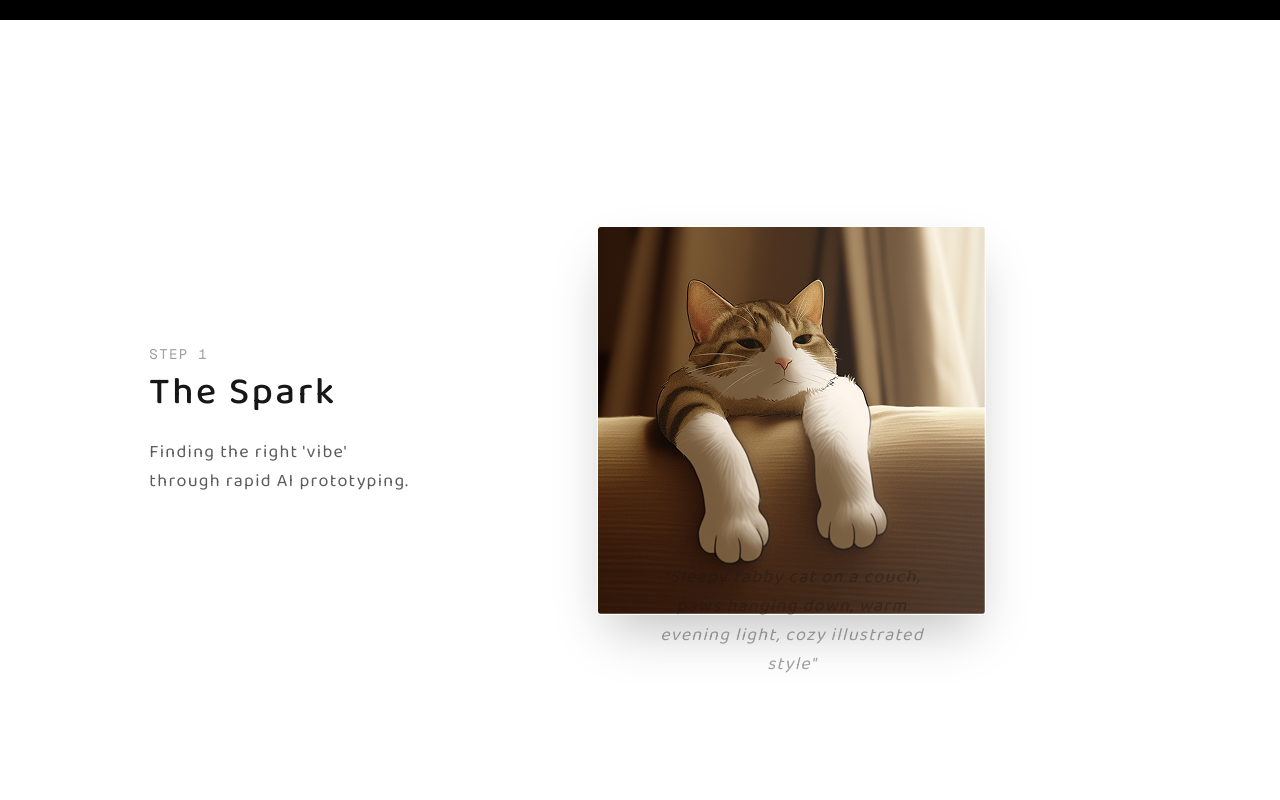
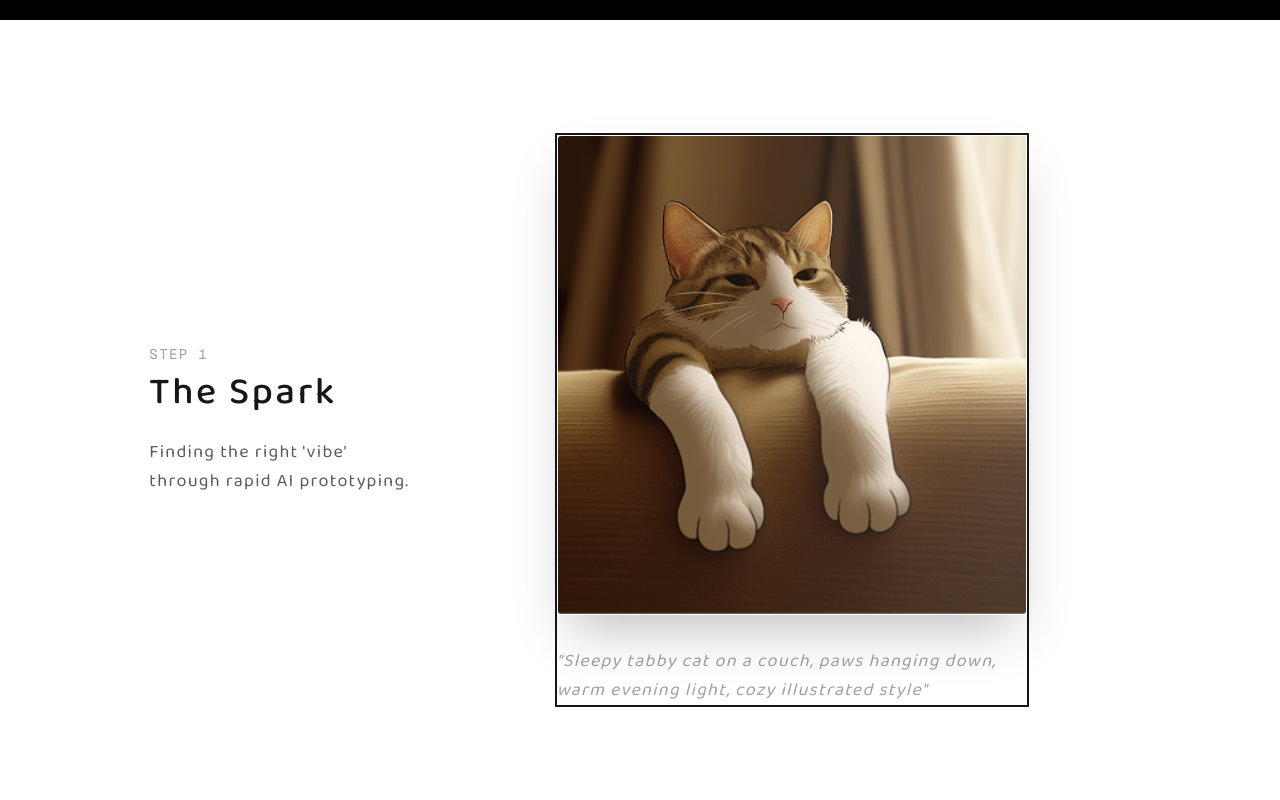
Before and after one commit to SirShabluli/portfolio, a Next.js app: page / in a window 1280 px wide. Shown: the part 780-1580 px from the top of the page. Built offline with nearby package versions, Linux system fonts and the light colour scheme.

Commit message:
implementing the cat photos decided to go with "cover" but i might need to change the actual photos to be square

```diff
--- a/src/app/components/StepSection.js
+++ b/src/app/components/StepSection.js
@@ -31,26 +31,25 @@ export default function StepSection({ step }) {
       </div>
 
       {/* צד ימין: תמונות - תופס 5 עמודות, מתחיל עמודה 2 מימין */}
-      <div className="image-side col-end-11 col-span-5 relative flex flex-col items-center justify-center">
-        <div className="relative group">
+      <div className="image-side col-end-11 col-span-5 flex flex-col justify-center border-2">
+        <div className="relative w-full h-[60vh]">
           <Image
             src={step.image}
-            width={1000}
-            height={1000}
-            className="w-full shadow-2xl rounded-sm border border-white/5"
+            fill
+            className="object-cover shadow-2xl rounded-sm border border-white/5"
             alt={step.title}
           />
+        </div>
 
         {/* הצגה מותנית של הכיתוב מתחת לתמונה */}
         {step.subCaption && (
-            <div className="absolute -bottom-16 left-0 right-0">
-              <p className="text-[11px] leading-relaxed opacity-40 italic font-light max-w-[300px] mx-auto text-center">
+          <div className="w-full mt-8">
+            <p className="leading-relaxed opacity-40 italic font-light text-left">
               "{step.subCaption}"
             </p>
           </div>
         )}
       </div>
     </div>
-    </div>
   );
 }
```
Lines whose indentation alone changed are shown as unchanged.
